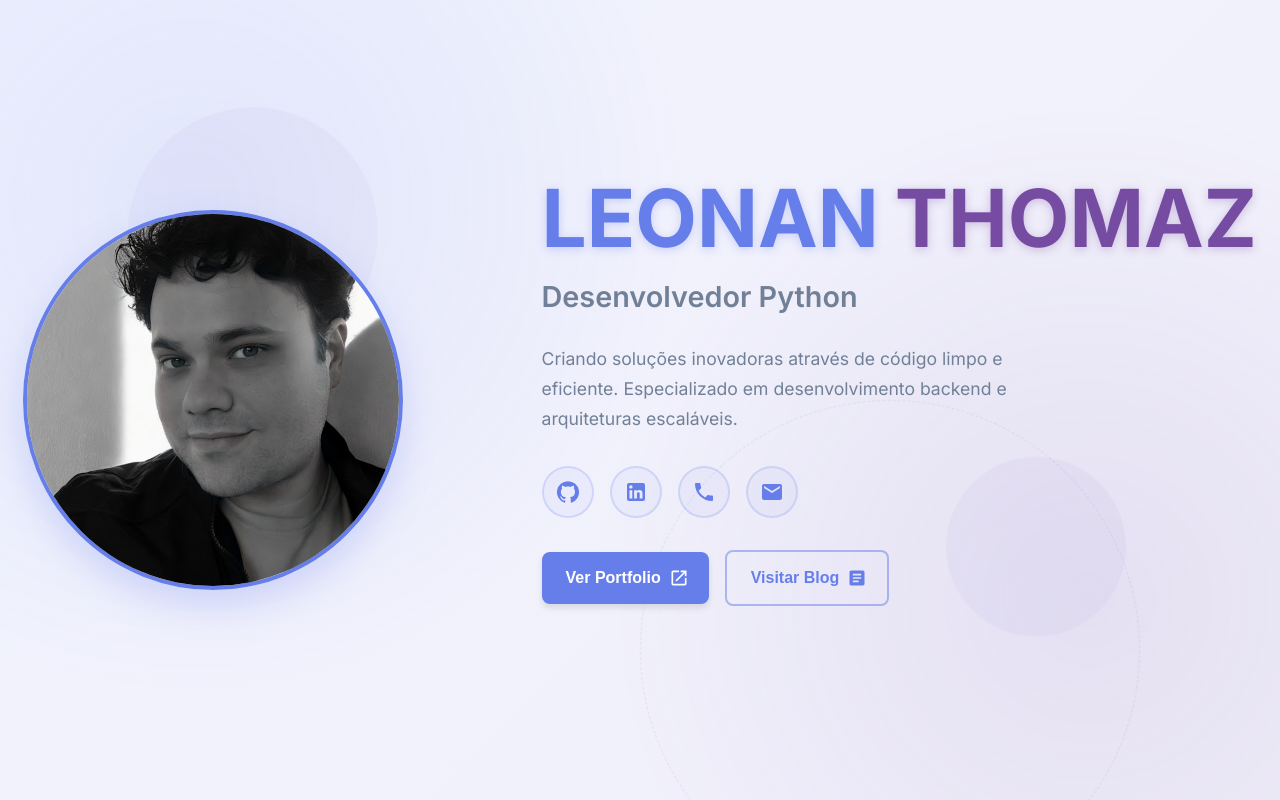
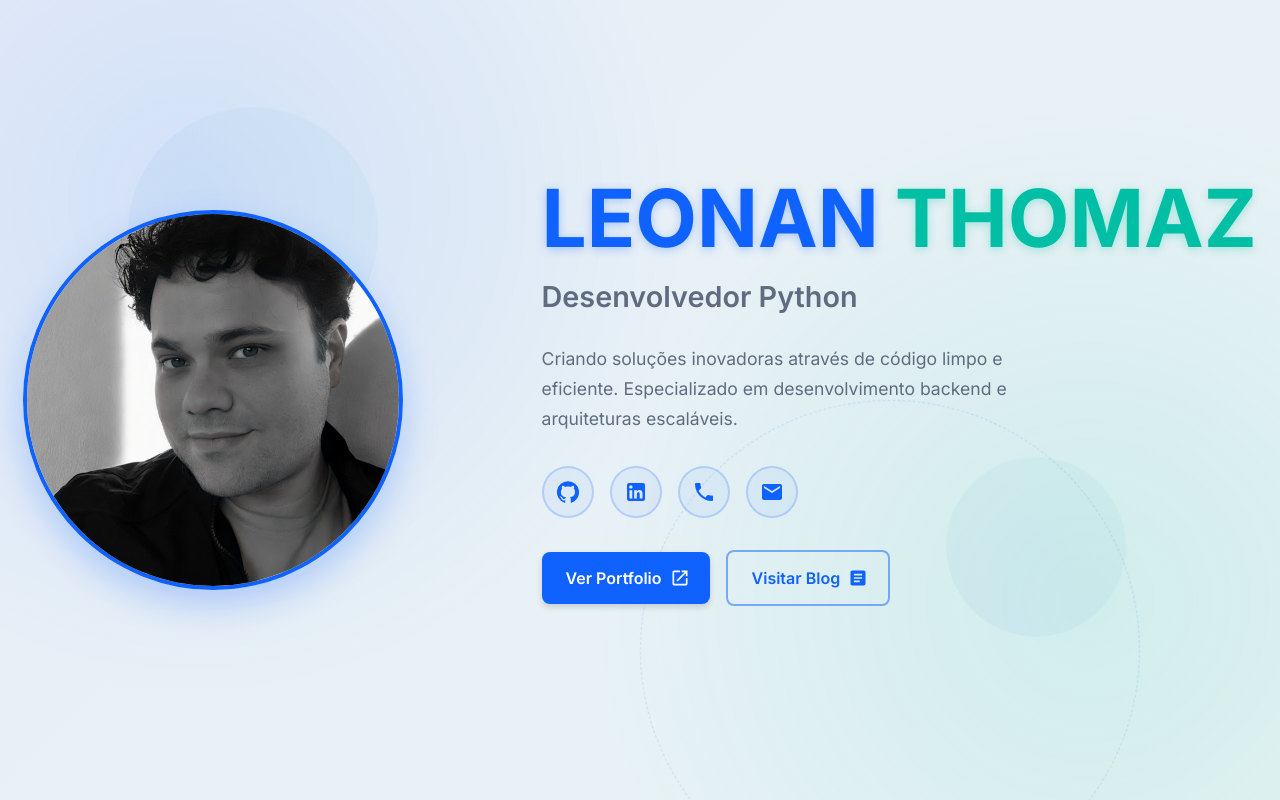
Before and after one commit to leonanthomaz/sandbox, a React (Vite) app: page / in a window 1280 px wide. Built offline with nearby package versions, Linux system fonts and the light colour scheme.

Commit message:
atualizando tema - cores

```diff
--- a/src/styles/theme.ts
+++ b/src/styles/theme.ts
@@ -1,59 +1,38 @@
 import { createTheme } from '@mui/material/styles';
 
-// Paleta de cores moderna e profissional
 const theme = createTheme({
   palette: {
     primary: {
-      main: '#667eea',       // Azul vibrante
-      light: '#7c8de8',      // Azul claro
-      dark: '#5a6fd8',       // Azul escuro
+      main: '#0f62fe',      // Azul IBM / moderno
+      light: '#4d8dff',
+      dark: '#0043ce',
       contrastText: '#ffffff',
     },
     secondary: {
-      main: '#764ba2',       // Roxo elegante
-      light: '#8a5fb5',      // Roxo claro
-      dark: '#684190',       // Roxo escuro
+      main: '#00bfa5',      // Verde esmeralda
+      light: '#5df2d6',
+      dark: '#008e76',
       contrastText: '#ffffff',
     },
     background: {
-      default: '#f8f9ff',    // Fundo claro azulado
-      paper: '#ffffff',      // Fundo de cards/paper
+      default: '#f4f6f8',   // Cinza bem claro
+      paper: '#ffffff',
     },
     text: {
-      primary: '#2d3748',    // Texto escuro
-      secondary: '#718096',  // Texto cinza
-    },
-    grey: {
-      50: '#f7fafc',
-      100: '#edf2f7',
-      200: '#e2e8f0',
-      300: '#cbd5e0',
-      400: '#a0aec0',
-      500: '#718096',
-      600: '#4a5568',
-      700: '#2d3748',
-      800: '#1a202c',
-      900: '#171923',
+      primary: '#212529',   // Quase preto
+      secondary: '#5f6c80', // Cinza profissional
     },
     success: {
-      main: '#48bb78',       // Verde
-      light: '#68d391',
-      dark: '#38a169',
+      main: '#2ecc71',      // Verde sucesso
     },
     warning: {
-      main: '#ed8936',       // Laranja
-      light: '#f6ad55',
-      dark: '#dd6b20',
+      main: '#f39c12',      // Laranja queimado
     },
     error: {
-      main: '#f56565',       // Vermelho
-      light: '#fc8181',
-      dark: '#e53e3e',
+      main: '#e74c3c',      // Vermelho mais sério
     },
     info: {
-      main: '#4299e1',       // Azul info
-      light: '#63b3ed',
-      dark: '#3182ce',
+      main: '#3498db',      // Azul claro pra info
     },
   },
   typography: {
@@ -63,66 +42,30 @@ const theme = createTheme({
       '"Helvetica Neue"',
       'Arial',
       'sans-serif',
-    ].join(''),
-    h1: {
-      fontWeight: 700,
-      fontSize: '2.5rem',
-      lineHeight: 1.2,
-    },
-    h2: {
-      fontWeight: 600,
-      fontSize: '2rem',
-      lineHeight: 1.3,
-    },
-    h3: {
-      fontWeight: 600,
-      fontSize: '1.75rem',
-      lineHeight: 1.4,
-    },
-    h4: {
-      fontWeight: 600,
-      fontSize: '1.5rem',
-      lineHeight: 1.4,
-    },
-    h5: {
-      fontWeight: 600,
-      fontSize: '1.25rem',
-      lineHeight: 1.5,
-    },
-    h6: {
-      fontWeight: 600,
-      fontSize: '1.125rem',
-      lineHeight: 1.5,
-    },
-    body1: {
-      fontSize: '1rem',
-      lineHeight: 1.6,
-    },
-    body2: {
-      fontSize: '0.875rem',
-      lineHeight: 1.5,
-    },
-    button: {
-      fontWeight: 600,
-      textTransform: 'none', // Remove uppercase dos botões
-    },
+    ].join(','),
+    h1: { fontWeight: 700, fontSize: '2.5rem', lineHeight: 1.2 },
+    h2: { fontWeight: 600, fontSize: '2rem', lineHeight: 1.3 },
+    h3: { fontWeight: 600, fontSize: '1.75rem', lineHeight: 1.4 },
+    h4: { fontWeight: 600, fontSize: '1.5rem', lineHeight: 1.4 },
+    h5: { fontWeight: 600, fontSize: '1.25rem', lineHeight: 1.5 },
+    h6: { fontWeight: 600, fontSize: '1.125rem', lineHeight: 1.5 },
+    body1: { fontSize: '1rem', lineHeight: 1.6 },
+    body2: { fontSize: '0.875rem', lineHeight: 1.5 },
+    button: { fontWeight: 600, textTransform: 'none' },
   },
-  shape: {
-    borderRadius: 8,         // Bordas arredondadas modernas
-  },
-  spacing: 8,                // Base de 8px para espaçamentos
+  shape: { borderRadius: 10 },
   components: {
     MuiButton: {
       styleOverrides: {
         root: {
-          borderRadius: 8,
+          borderRadius: 10,
           padding: '8px 16px',
           fontWeight: 600,
         },
         contained: {
-          boxShadow: '0 4px 6px rgba(0, 0, 0, 0.1)',
+          boxShadow: '0 3px 6px rgba(0, 0, 0, 0.15)',
           '&:hover': {
-            boxShadow: '0 6px 8px rgba(0, 0, 0, 0.15)',
+            boxShadow: '0 5px 12px rgba(0, 0, 0, 0.2)',
           },
         },
       },
@@ -131,43 +74,18 @@ const theme = createTheme({
       styleOverrides: {
         root: {
           borderRadius: 12,
-          boxShadow: '0 4px 20px rgba(0, 0, 0, 0.08)',
-          transition: 'box-shadow 0.2s ease, transform 0.2s ease',
-          '&:hover': {
-            boxShadow: '0 8px 30px rgba(0, 0, 0, 0.12)',
-            transform: 'translateY(-2px)',
-          },
-        },
-      },
-    },
-    MuiAvatar: {
-      styleOverrides: {
-        root: {
-          border: '3px solid #667eea',
-        },
-      },
-    },
-    MuiIconButton: {
-      styleOverrides: {
-        root: {
+          boxShadow: '0 6px 20px rgba(0,0,0,0.08)',
           transition: 'all 0.2s ease',
           '&:hover': {
-            transform: 'scale(1.1)',
+            transform: 'translateY(-2px)',
+            boxShadow: '0 12px 32px rgba(0,0,0,0.12)',
           },
         },
       },
     },
   },
-  breakpoints: {
-    values: {
-      xs: 0,
-      sm: 600,
-      md: 960,
-      lg: 1280,
-      xl: 1920,
-    },
-  },
 });
+
 
 // Tema escuro (opcional para futuras implementações)
 export const darkTheme = createTheme({
```
